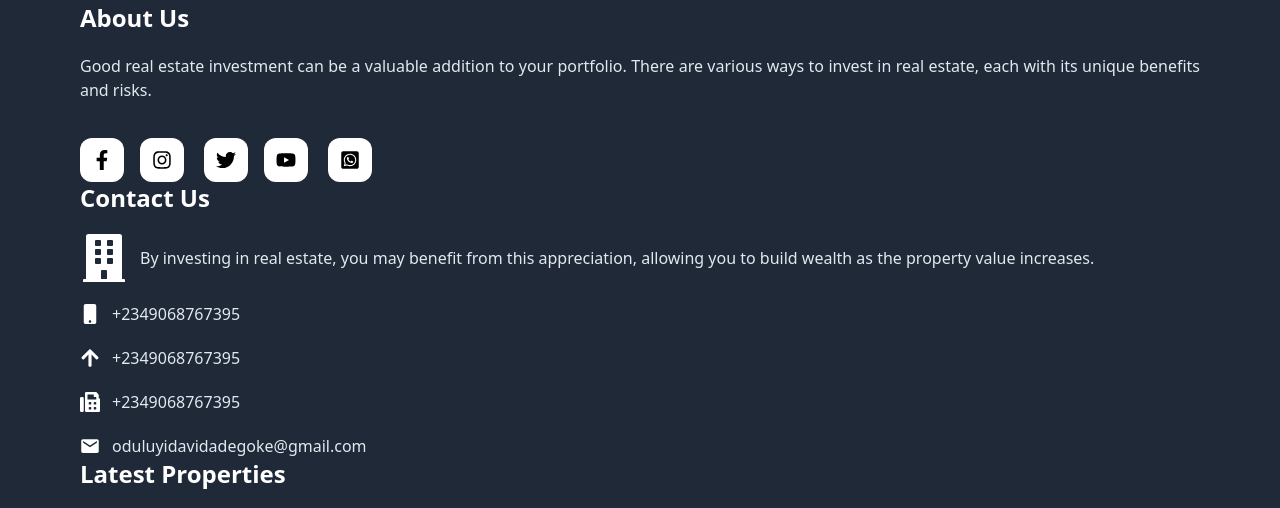
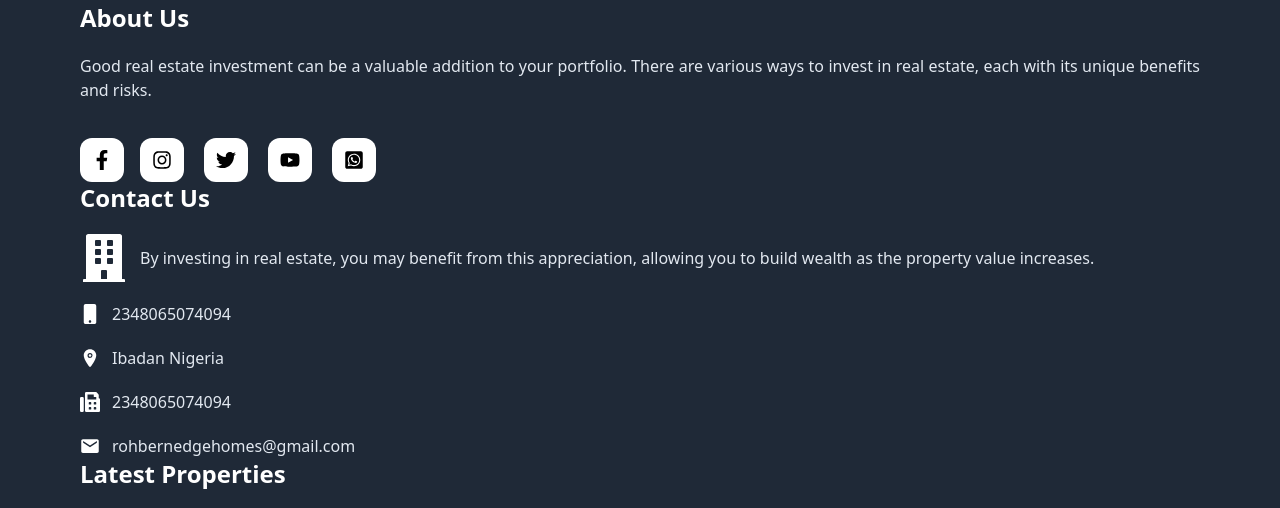
Before and after one commit to Oduluyidavid/Rohbern-Homes-Real-estate-Website, a React (Vite) app: page / in a window 1280 px wide. Shown: the part 6360-6868 px from the top of the page. Built offline with nearby package versions, Linux system fonts and the light colour scheme.

Commit message:
first commit

```diff
--- a/src/components/Footer.jsx
+++ b/src/components/Footer.jsx
@@ -17,6 +17,7 @@ import { Link } from "react-scroll";
 import { IoMdMail } from "react-icons/io";
 import prop7 from "../assets/images/prop7.jpg";
 import prop8 from "../assets/images/prop8.jpg";
+import { IoLocation } from "react-icons/io5";
 
 const Footer = () => {
   const { darkMode, toggleDarkMode } = useDarkMode();
@@ -51,7 +52,7 @@ const Footer = () => {
               <FaInstagram className="size-5" />
             </div>
             <a
-              href="https://twitter.com/BankybennyD"
+              href="https://twitter.com/RohbernHomes"
               target="blank"
               className="ml-1 h-[inherit]"
             >
@@ -62,19 +63,25 @@ const Footer = () => {
                 <FaTwitter className="size-5" />
               </div>
             </a>
+
+            <a
+              href="https://youtube.com/@rohbernedgehomes?si=N_muQjgJRWTiMAtR"
+              target="blank"
+              className="ml-1 h-[inherit]"
+            >
               <div
                 className="p-3 rounded-xl bg-white hover:bg-red-600 hover:text-white
                  cursor-pointer transform hover:scale-110 transition-transform duration-300"
               >
                 <FaYoutube className="size-5" />
               </div>
+            </a>
             <a
-              href="https://wa.me/message/AOOQ35VVTML4D1"
+              href="https://Wa.me/+2348065074094"
               target="blank"
               className="ml-1 h-[inherit]"
             >
               <div
-
                 className="p-3 rounded-xl bg-white hover:bg-red-600 hover:text-white
                  cursor-pointer transform hover:scale-110 transition-transform duration-300"
               >
@@ -96,20 +103,20 @@ const Footer = () => {
           </div>
           <div className="flex justify-center items-center gap-3">
             <FaMobile className="text-white size-5" />
-            <p className="text-slate-200">+2349068767395</p>
+            <p className="text-slate-200">2348065074094</p>
           </div>
           <div className="flex justify-center items-center gap-3">
-            <FaArrowUp className="text-white size-5" />
-            <p className="text-slate-200">+2349068767395</p>
+            <IoLocation className="text-white size-5" />
+            <p className="text-slate-200">Ibadan Nigeria</p>
           </div>
           <div className="flex justify-center items-center gap-3">
             <FaFax className="text-white size-5" />
-            <p className="text-slate-200">+2349068767395</p>
+            <p className="text-slate-200">2348065074094</p>
           </div>
           <div className="flex justify-center items-center gap-3">
             <IoMdMail className="text-white size-5" />
-            <a href="mailto:oduluyidavidadegoke@gmail.com">
-              <p className="text-slate-200">oduluyidavidadegoke@gmail.com</p>
+            <a href="mailto:rohbernedgehomes@gmail.com">
+              <p className="text-slate-200">rohbernedgehomes@gmail.com</p>
             </a>
           </div>
         </div>
--- a/src/components/Header.jsx
+++ b/src/components/Header.jsx
@@ -108,7 +108,7 @@ const Header = () => {
       </div>
       <div className="flex justify-center items-center lg:gap-8 gap-2">
         <a
-          href="tel:+2349068767395"
+          href="tel:2348065074094"
           className="flex justify-center items-center lg:gap-3 gap-1"
         >
           <FaPhoneAlt className="size-5 text-red-600" />
```
Lines whose indentation alone changed are shown as unchanged.
